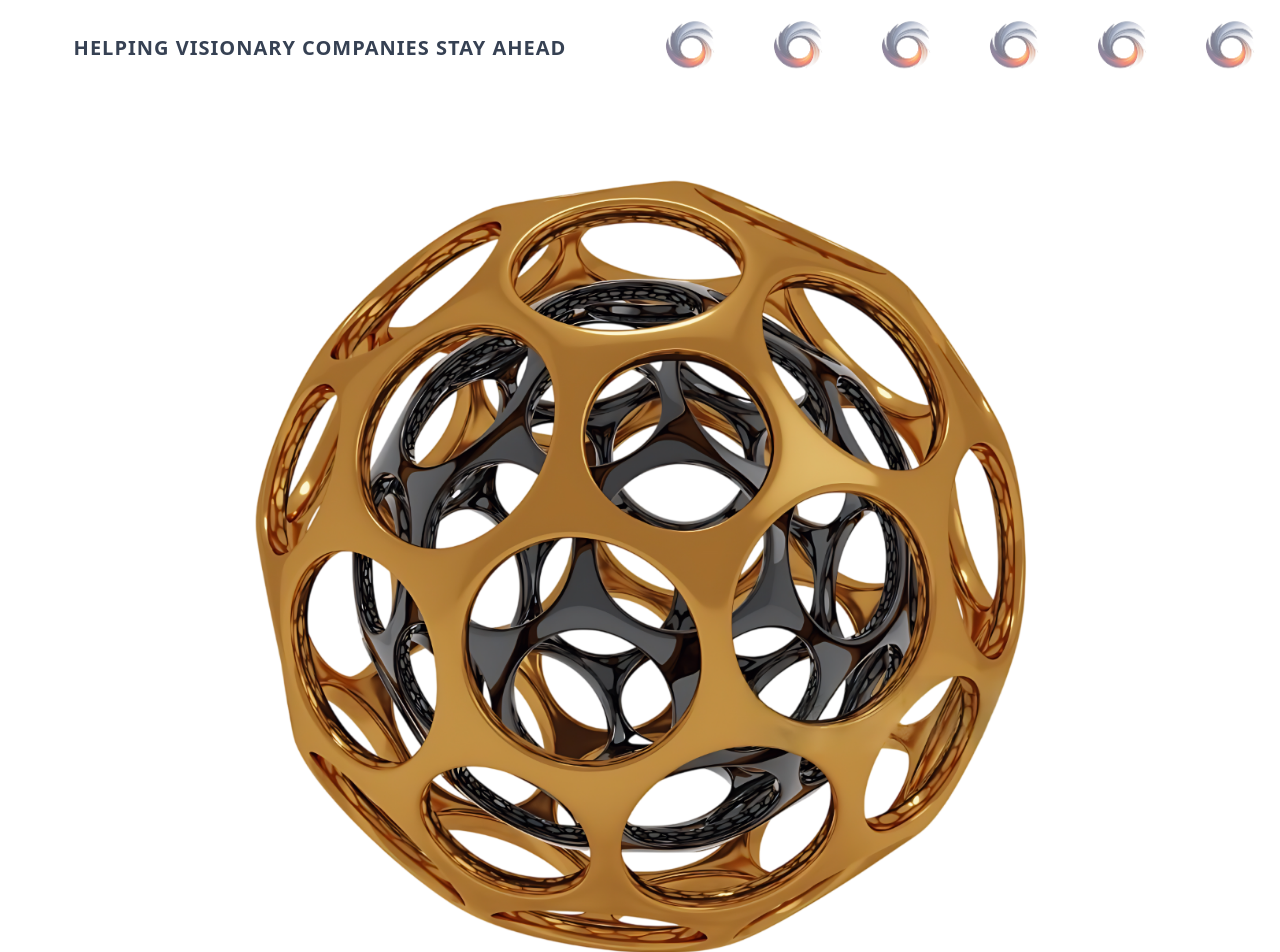
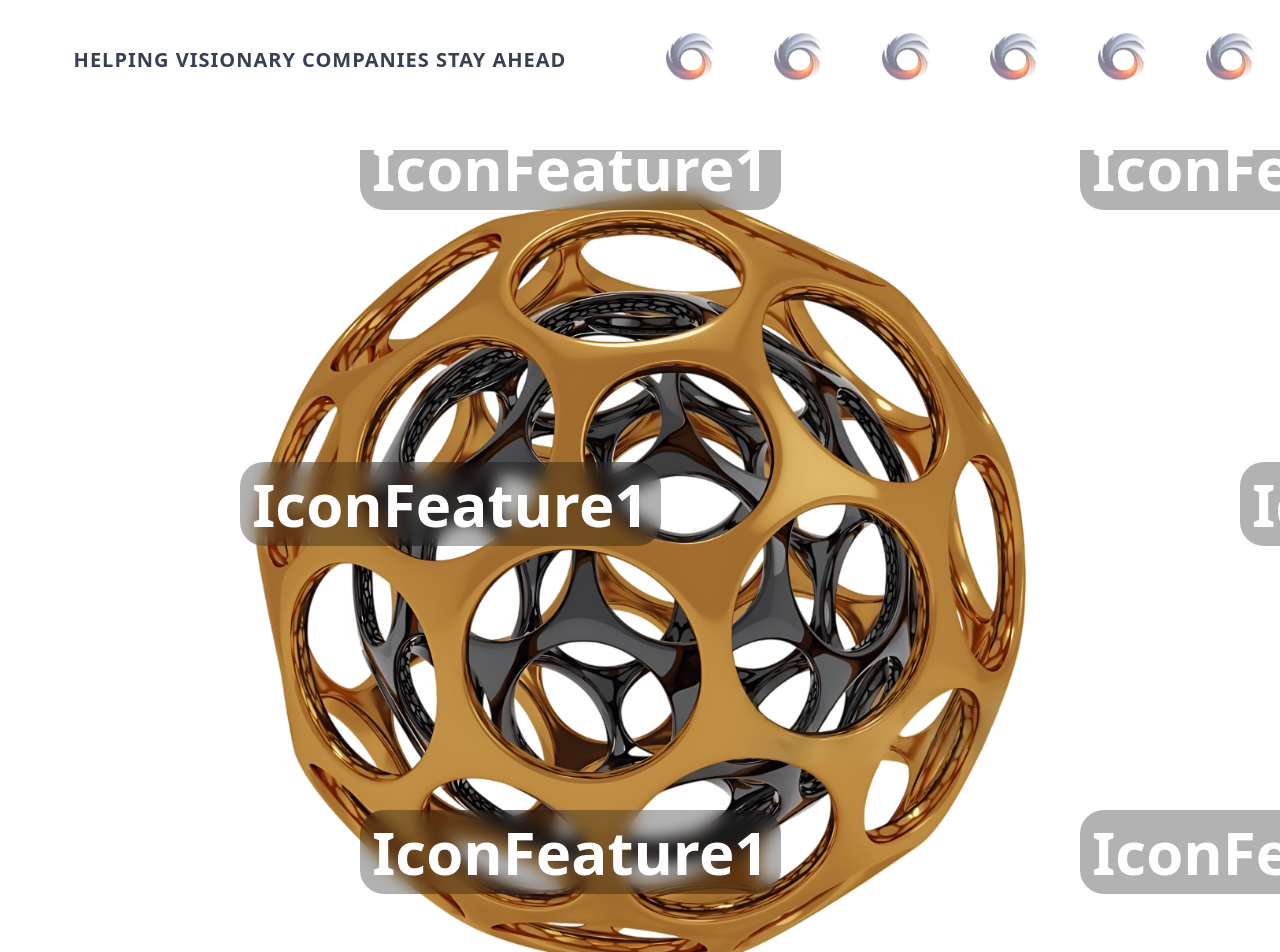
Before and after one commit to Kartik-369/Neuro_Business, a React (Vite) app: page / in a window 1280 px wide. Shown: the part 640-1592 px from the top of the page. Built offline with nearby package versions, Linux system fonts and the light colour scheme; a web font is replaced by a local one.

Commit message:
Added Feature floating icon ( not mobile compatible)

```diff
--- a/src/Components/Layout/Navbar.jsx
+++ b/src/Components/Layout/Navbar.jsx
@@ -9,7 +9,7 @@ function Navbar(){
           <a className=" px-2 py-2 border-b-0 hover:border-b  duration-75 hover:-translate-y-1 transition-all ease-in">Platform</a>
           <a className=" px-2 py-2 border-b-0 hover:border-b  duration-75 hover:-translate-y-1 transition-all ease-in">Pricing</a>
           <a href='howitworks' className=" px-3 py-2 border-b-0 hover:border-b  duration-75 hover:-translate-y-1 transition-all ease-in">How it Works </a>
-          <a className=" px-3 py-2 border-b-0 hover:border-b  duration-74 hover:-translate-y-1 transition-all ease-in">Resources</a>
+          <a className=" px-2 py-2 border-b-0 hover:border-b  duration-74 hover:-translate-y-1 transition-all ease-in">Resources</a>
         </div>
 
           <div className="flex items-center gap-3 z-20 ">
--- a/src/Pages/Home.jsx
+++ b/src/Pages/Home.jsx
@@ -15,7 +15,7 @@ function Home(){
 
       const isMobile = window.innerWidth < 640;
       gsap.to(heroImageRef.current, {
-        rotation:270,
+        rotation:360,
         ease:'none',
         scrollTrigger: {
           trigger: containerRef.current,
@@ -44,7 +44,7 @@ function Home(){
     <div className="max-w-screen h-full">
 
       <div className="flex flex-col gap-9 max-[1100px]:gap-2.25 overflow-hidden justify-center items-center text-center">
-        <span className="text-5xl lg:text-[72px] p-3 mt-18 max-[1100px]:mt-16 font-roslindale font-extrabold">Stop guessing. Predict next quarter's revenue with <h1 className="font-ogg font-semibold italic antialiased">95% accuracy</h1></span>
+        <span className="text-5xl lg:text-[72px] p-3 mt-21 max-[1100px]:mt-16 font-roslindale font-extrabold">Stop guessing. Predict next quarter's revenue with <h1 className="font-ogg font-semibold italic antialiased">95% accuracy</h1></span>
 
         <p className=" text-gray-600 max-w-2xl font-semibold lg:text-2xl text-[16px]  p-5"><span className="font-bold text-gray-900 underline decoration-emerald-500 underline-offset-4">
             NeuroBusiness
@@ -69,12 +69,41 @@ function Home(){
 
       <div ref={containerRef} className="h-auto relative w-full">
         <div className="sticky top-0 h-fit w-full flex items-center justify-center overflow-hidden">
+          <div className="relative w-full flex flex-col justify-center items-center">
+            <div className="absolute  z-30 hidden bottom-201 left-90 md:flex bg-black/30 text-white font-semibold backdrop-blur-sm rounded-3xl p-3">
+              <span className="text-6xl">Icon</span>
+              <span className="text-6xl">Feature1</span>
+            </div>
+            <div className="absolute  z-30 hidden bottom-117 left-60 md:flex bg-black/30 text-white font-semibold backdrop-blur-sm rounded-3xl p-3">
+              <span className="text-6xl">Icon</span>
+              <span className="text-6xl">Feature1</span>
+            </div>
 
-          <img ref={heroImageRef} className="relative z-8 h-[58vh] sm:h-[70vh] md:h-[90vh] lg:h-[108dvh] object-contain " src="./src/assets/Hero_Img.png" />
+            <div className="absolute  z-30 hidden bottom-30 left-90 md:flex bg-black/30 text-white font-semibold backdrop-blur-sm rounded-3xl p-3">
+              <span className="text-6xl">Icon</span>
+              <span className="text-6xl">Feature1</span>
+            </div>
+
+            <div className="absolute  z-30 hidden bottom-201 left-270 md:flex bg-black/30 text-white font-semibold backdrop-blur-sm rounded-3xl p-3">
+              <span className="text-6xl">Icon</span>
+              <span className="text-6xl">Feature1</span>
+            </div>
+            <div className="absolute  z-30 hidden bottom-117 left-310 md:flex bg-black/30 text-white font-semibold backdrop-blur-sm rounded-3xl p-3">
+              <span className="text-6xl">Icon</span>
+              <span className="text-6xl">Feature1</span>
+            </div>
+
+            <div className="absolute  z-30 hidden bottom-30 left-270 md:flex bg-black/30 text-white font-semibold backdrop-blur-sm rounded-3xl p-3">
+              <span className="text-6xl">Icon</span>
+              <span className="text-6xl">Feature1</span>
+            </div>
+            <img ref={heroImageRef} className="relative z-8 h-[58vh] sm:h-[70vh] md:h-[90vh] lg:h-[108dvh] object-contain " src="./src/assets/Hero_Img.png" />
+          </div>
         </div>
       </div>
 
       <HowItWorks/>
+
       <div className="max-w-6xl mx-auto px-6 py-9">
         <div className="text-center mb-16">
           <h2 className="text-[54px] font-semibold md:font-normal md:text-8xl font-ogg mb-4 text-slate-900">
```
